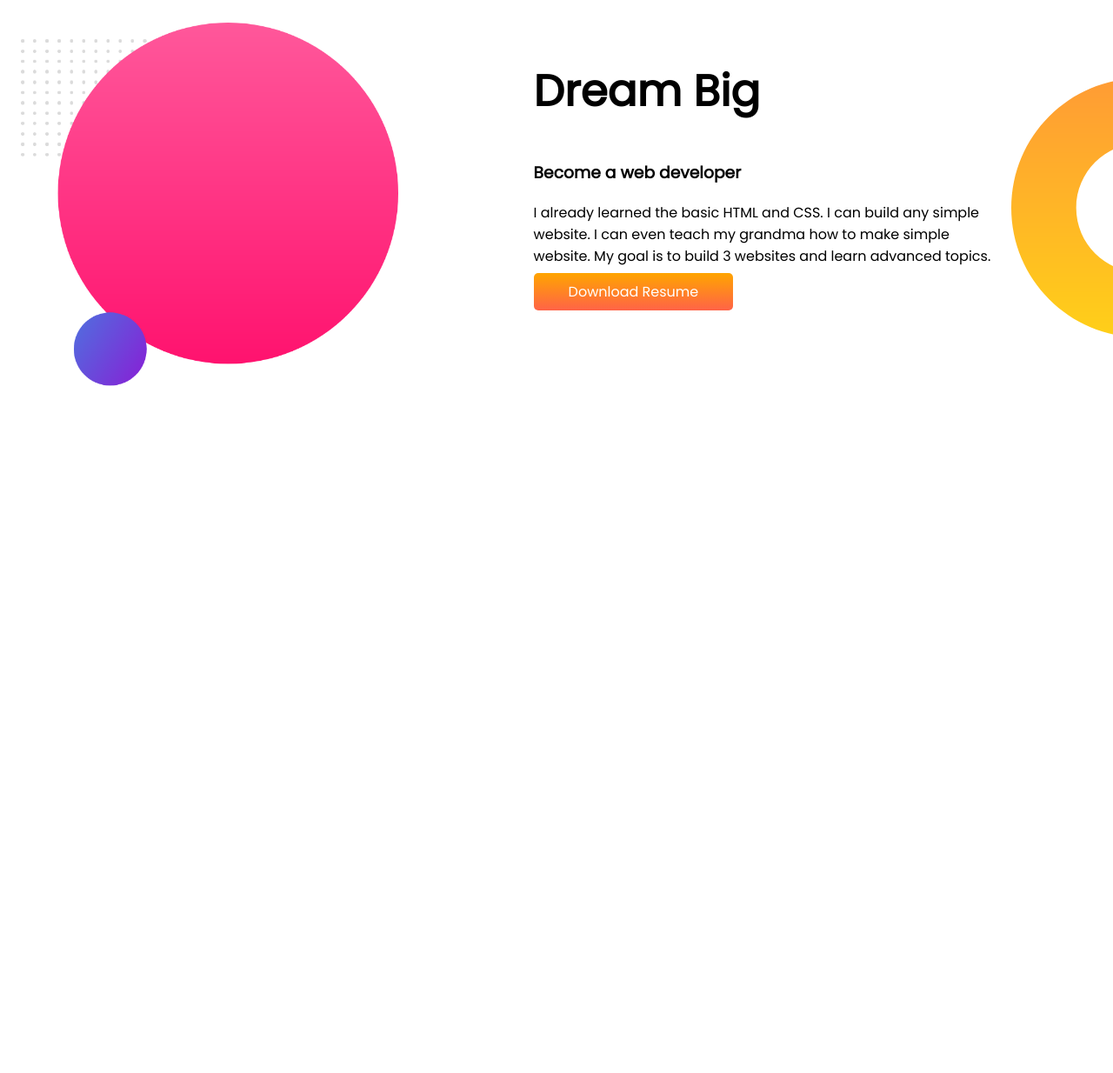
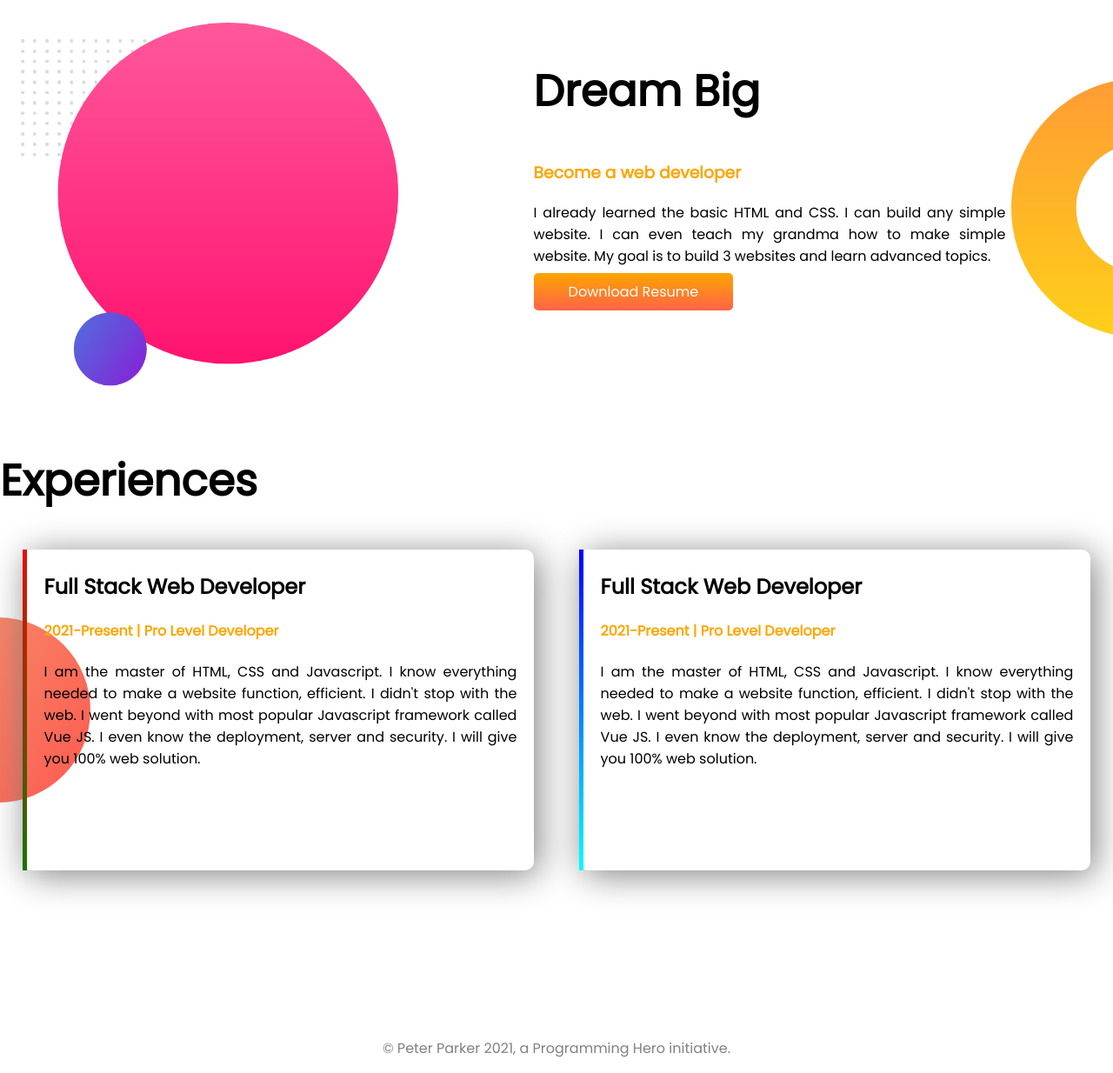
Before and after one commit to anupamapan9/developer-portfolio, a plain HTML site: page index.html in a window 1280 px wide. Shown: the part 623-1857 px from the top of the page at 87% size. Before the commit the page ends 1097 px from the top, so only its background shows below. Drawn offline with Linux system fonts and the light colour scheme.

Commit message:
final done

```diff
--- a/css/style.css
+++ b/css/style.css
@@ -15,6 +15,7 @@ span{
 }
 .half{
     width: 50%;
+    text-align: justify;
     padding: 2%;
 }
 .half img{
@@ -36,3 +37,33 @@ span{
     background-position:right;
     padding-right: 100px;
 }
+.expriences{
+    display: flex;
+    background-image: url(../images/exp-bg.png);
+    background-repeat: no-repeat;
+    background-position: left;
+    margin-bottom: 15%;
+}
+.expriences-item{
+    width: 46%;
+    text-align: justify;
+    margin-right: 2%;
+    margin-left: 2%;
+    padding: 5px 20px 100px 20px;
+    border-radius: 10px;
+    box-shadow: 5px 5px 40px gray;
+}
+#uniq-color-1{
+    border-image: linear-gradient(blue,cyan) 1;
+    border-left: 5px solid ;
+    border-radius: 10px;
+}
+#uniq-color-2{
+    border-image: linear-gradient(red,green) 33;
+    border-left: 5px solid ;
+    border-radius: 10px;
+}
+footer p{
+    text-align: center;
+    color: gray;
+}
--- a/index.html
+++ b/index.html
@@ -36,7 +36,7 @@
         </div>
         <div class="half">
             <h1>Dream Big</h1>
-            <h3>Become a web developer</h3>
+            <h3><span>Become a web developer</span> </h3>
             <p>I already learned the basic HTML and CSS. I can build any simple website. I can even teach my grandma how
                 to make simple website. My goal is to build 3 websites and learn advanced topics.</p>
             <a class="btn-hire" href="https://www.linkedin.com/in/anupam-mitra-a37694205/" target="_blank">Download
@@ -44,6 +44,30 @@
 
         </div>
     </section>
+    <section>
+        <h1>Experiences</h1>
+        <div class="expriences">
+            <div id="uniq-color-2" class="expriences-item">
+                <h2>Full Stack Web Developer</h2>
+                <h4><span>2021-Present | Pro Level Developer</span></h4>
+                <p>I am the master of HTML, CSS and Javascript. I know everything needed to make a website function,
+                    efficient. I didn't stop with the web. I went beyond with most popular Javascript framework called
+                    Vue JS. I even know the deployment, server and security. I will give you 100% web solution.</p>
+            </div>
+
+            <div id="uniq-color-1" class="expriences-item">
+                <h2>Full Stack Web Developer</h2>
+                <h4><span>2021-Present | Pro Level Developer</span> </h4>
+                <p>I am the master of HTML, CSS and Javascript. I know everything needed to make a website function,
+                    efficient. I didn't stop with the web. I went beyond with most popular Javascript framework
+                    called
+                    Vue JS. I even know the deployment, server and security. I will give you 100% web solution.</p>
+            </div>
+        </div>
+    </section>
+    <footer>
+        <p>© Peter Parker 2021, a Programming Hero initiative.</p>
+    </footer>
 
 </body>
 
```
